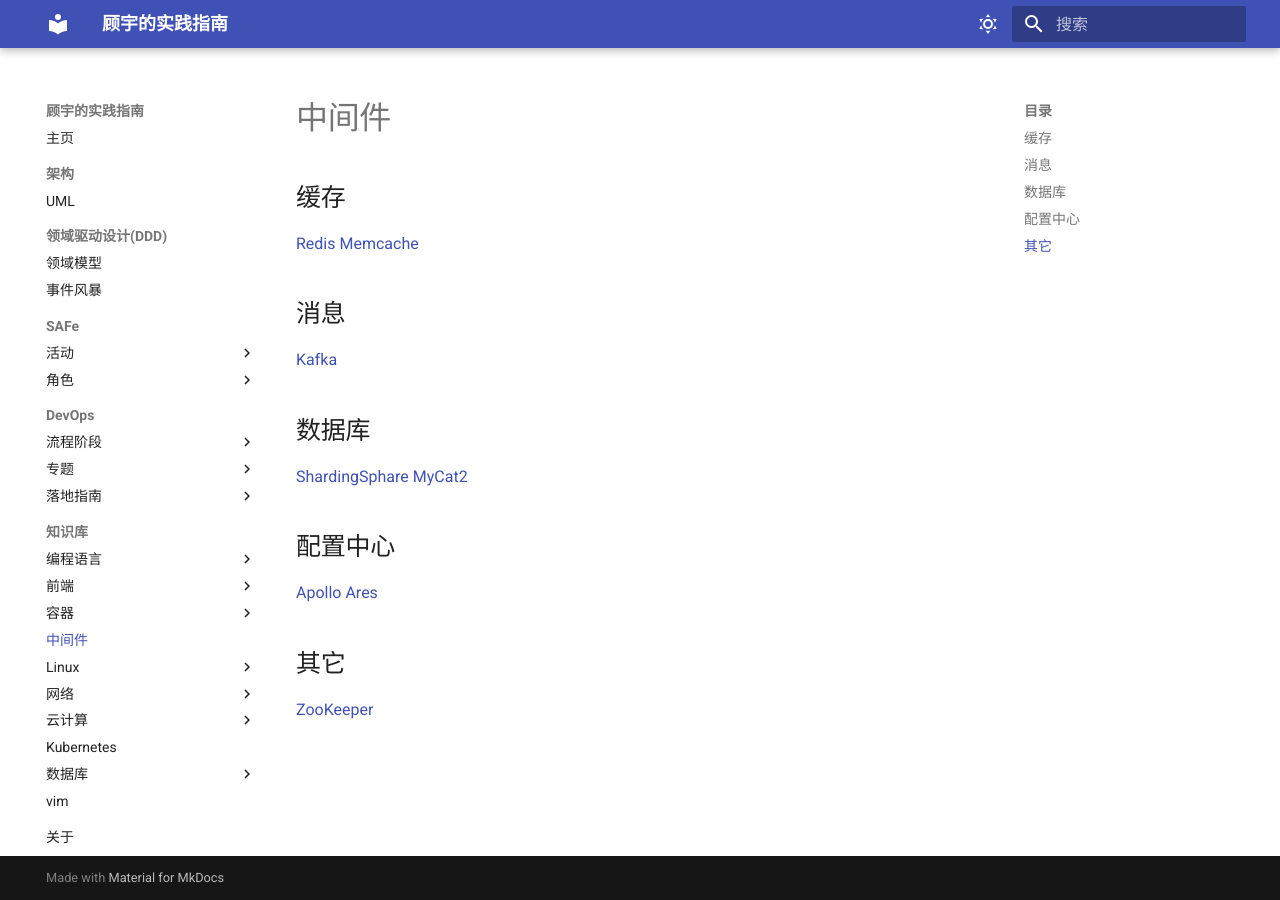
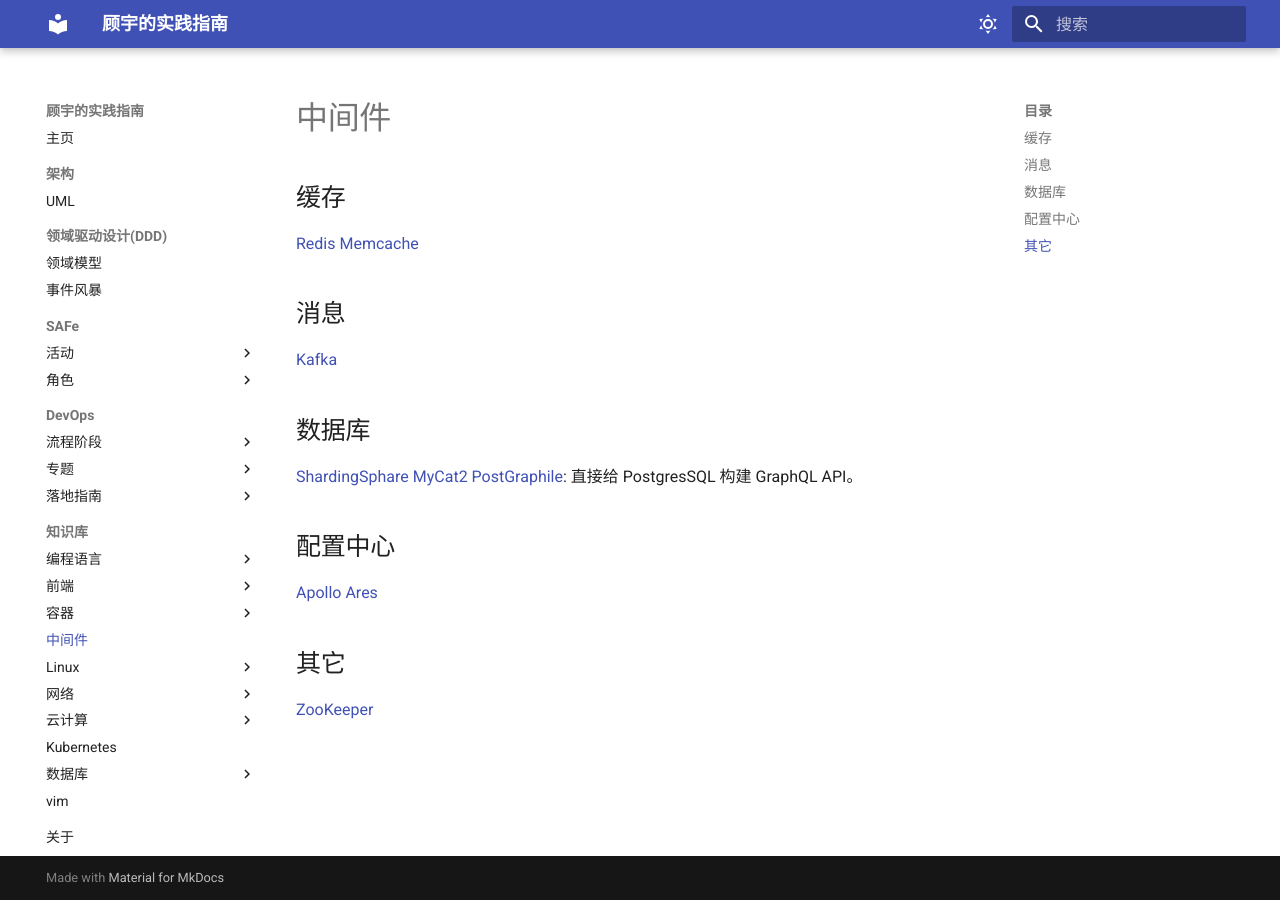
Before and after one commit to wizardbyron/guides, an MkDocs documentation site: the page built from docs/middleware/index.md, in a window 1280 px wide. Built offline with MkDocs 1.6.1 and Material for MkDocs 9.7.7, drawn with Linux system fonts in a browser that asks for light colours.

Commit message:
Add PostGraphile.

```diff
--- a/docs/middleware/index.md
+++ b/docs/middleware/index.md
@@ -13,6 +13,7 @@
 
 [ShardingSphare](https://shardingsphere.apache.org)
 [MyCat2](http://www.mycat.org.cn)
+[PostGraphile](https://www.graphile.org): 直接给 PostgresSQL 构建 GraphQL API。
 
 ## 配置中心
 
```
